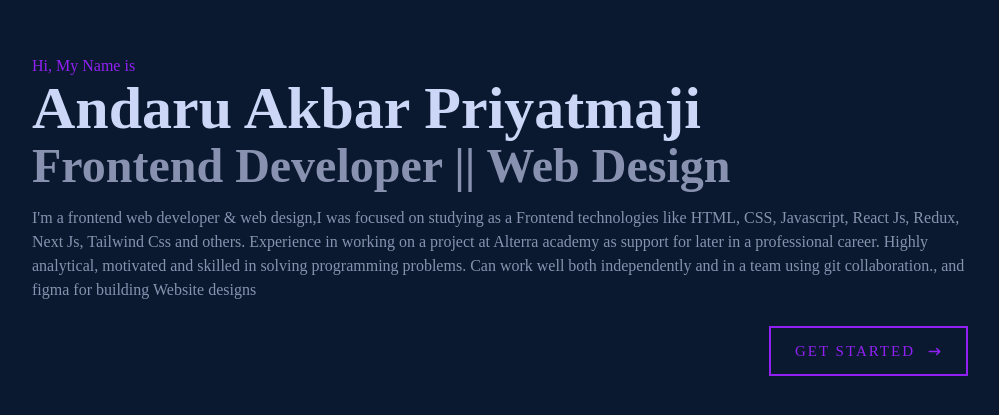
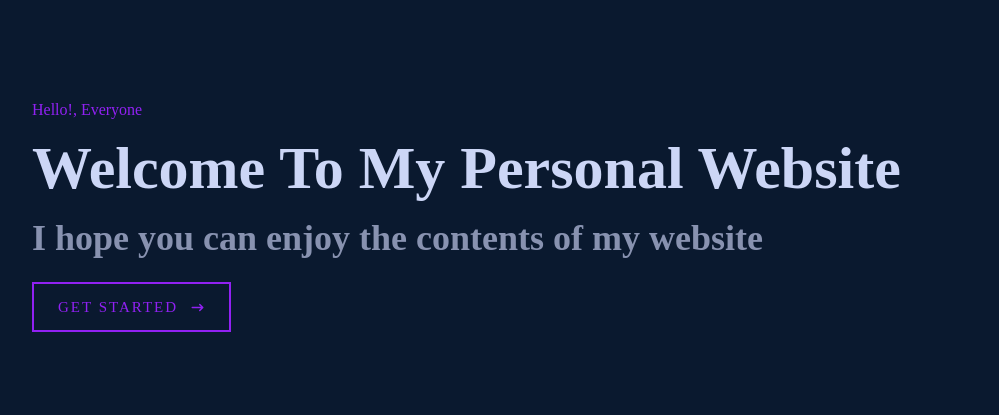
Before and after one commit to andaruakbar/MyPortfolio, a React (Create React App) app: page / in a window 1280 px wide. Shown: the part 181-596 px from the top of the page, without its empty margins (140-1139 px from the left). Built offline with nearby package versions, Linux system fonts and the light colour scheme.

Commit message:
commit end

```diff
--- a/src/components/Hero.jsx
+++ b/src/components/Hero.jsx
@@ -1,11 +1,11 @@
 import React from "react";
-import personalImg from "../assets/projects/personal.jpg";
+import andaru from "../assets/personal/andaru.png";
 
 const Hero = () => {
   return (
     <div name="hero" className="w-full h-screen bg-[#0a192f]">
       <div className="max-w-[1000px] grid sm:grid-cols-2 mx-auto px-8 justify-center">
-        <div className="sm:self-center lg:text-right">
+        <div className="sm:self-center lg:text-right lg:self-center">
           <p className="mt-20 md:mt-40 text-[#9121f3]">Hi, My Name is</p>
           <h1 className=" text-3xl sm:text-5xl  font-bold text-[#ccd6f6] mb-1">
             Andaru Akbar Priyatmaji
@@ -15,7 +15,7 @@ const Hero = () => {
           </h2>
         </div>
         <div className="pt-10 md:mt-40 flex items-center justify-center">
-          <img src={personalImg} alt="" className="w-60 h-80" />
+          <img src={andaru} alt="" className="w-60 h-70" />
         </div>
       </div>
     </div>
--- a/src/pages/Home.jsx
+++ b/src/pages/Home.jsx
@@ -1,4 +1,4 @@
-import React, { useState } from "react";
+import React, { useState, useEffect } from "react";
 import About from "../components/About";
 import Contact from "../components/Contact";
 import Footer from "../components/Footer";
@@ -8,7 +8,9 @@ import Projects from "../components/Projects";
 import Skill from "../components/Skill";
 
 const Home = () => {
-  const [loading, setLoading] = useState(true);
+  useEffect(() => {
+    document.title = "My Personal Website";
+  }, []);
 
   return (
     <div>
--- a/src/pages/Welcome.jsx
+++ b/src/pages/Welcome.jsx
@@ -1,29 +1,23 @@
-import React from "react";
+import React, { useEffect } from "react";
 import { HiArrowNarrowRight } from "react-icons/hi";
 import { Link } from "react-router-dom";
 
 const Welcome = () => {
+  useEffect(() => {
+    document.title = "Welcome to My Website";
+  }, []);
   return (
     <div name="hero" className="w-full h-screen bg-[#0a192f]">
       <div className="max-w-[1000px] mx-auto px-8 flex flex-col justify-center h-full">
-        <p className="text-[#9121f3]">Hi, My Name is</p>
-        <h1 className="text-4xl sm:text-6xl font-bold text-[#ccd6f6] mb-1">
-          Andaru Akbar Priyatmaji
+        <p className="text-[#9121f3]">Hello!, Everyone</p>
+        <h1 className="text-4xl py-4 sm:text-6xl font-bold text-[#ccd6f6] mb-1">
+          Welcome To My Personal Website
         </h1>
-        <h2 className="text-4xl sm:text-5xl font-bold text-[#8892b0]">
-          Frontend Developer || Web Design
+        <h2 className="text-3xl sm:text-4xl font-bold text-[#8892b0]">
+          I hope you can enjoy the contents of my website
         </h2>
-        <p className="text-[#8892b0] mx-w-[700px] py-4">
-          I'm a frontend web developer & web design,I was focused on studying as
-          a Frontend technologies like HTML, CSS, Javascript, React Js, Redux,
-          Next Js, Tailwind Css and others. Experience in working on a project
-          at Alterra academy as support for later in a professional career.
-          Highly analytical, motivated and skilled in solving programming
-          problems. Can work well both independently and in a team using git
-          collaboration., and figma for building Website designs
-        </p>
         <Link to="/home">
-          <div className="flex justify-end">
+          <div className="flex pt-4">
             <button className=" border-2 border-[#9121f3] px-6 py-3 my-2 flex items-center button-light-hero">
               <span>Get Started</span> <HiArrowNarrowRight className="ml-3" />
             </button>
```
Also changed, not shown: src/assets/personal/andaru.png (added), src/assets/personal/andaru1.png (added).
